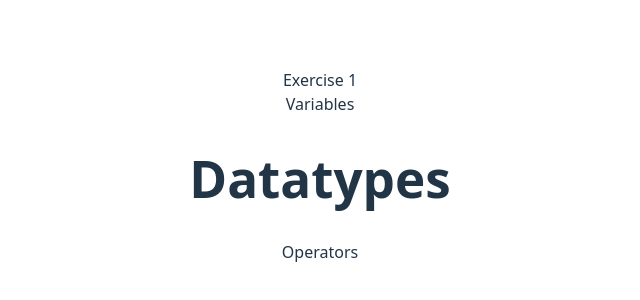
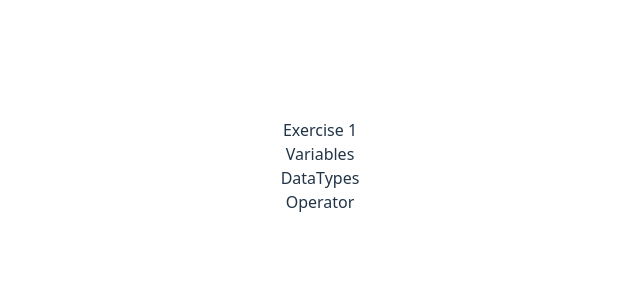
Before and after one commit to kuldeeepkumar/Training, a React (Vite) app: page / in a window 1280 px wide. Shown: the part 234-534 px from the top of the page, without its empty margins (320-960 px from the left). Built offline with nearby package versions, Linux system fonts and the light colour scheme.

Commit message:
exercise one is one with some of fixes and changes and it is practiced

```diff
--- a/src/App.jsx
+++ b/src/App.jsx
@@ -1,5 +1,6 @@
 import "./App.css";
-import Exercise1 from "./assets/execises/exercise1/Exercise1";
+import Exercise1 from "./execises/exercise1/Exercise1";
+
 
 function App() {
   return (
--- a/src/assets/execises/exercise1/Datatypes.jsx
+++ /dev/null
@@ -1,41 +0,0 @@
-import React from 'react'
-
-const Datatypes = () => {
-    let yourName = "Kuldeep";
-    let greeting = "Hello";
-    let sentence = `${greeting} My name is ${yourName}`; // Template literals
-
-    console.log(sentence);
-
-    //  Number
-
-    let num = 30;
-    let rate= 19.99;
-
-    // boolean
-    let isStudent = true;
-    let isTeacher = false;
-
-    // Object
-    let person = {
-      name: "Alice",
-      age: 30,
-    };
-
-    // Array
-    let fruits = ["apple", "banana", "cherry"];
-
-    // undefined
-    let car;
-    console.log(car); // Output: undefined
-
-    // null
-    let nothing = null;
- return (
-   <div>
-     <h1>Datatypes</h1>
-   </div>
- )
-}
-
-export default Datatypes
--- a/src/assets/execises/exercise1/Operators.jsx
+++ /dev/null
@@ -1,40 +0,0 @@
-import React from 'react'
-
-const Operators = () => {
-
-    let x = 100;
-    let y = 50;
-    console.log(x + y); // Output: 15 (Addition)
-    console.log(x - y); // Output: 5  (Subtraction)
-    console.log(x * y); // Output: 50 (Multiplication)
-    console.log(x / y); // Output: 2  (Division)
-    console.log(x % y); // Output: 0  (Modulus)
-
-    // Comparison Operators
-    let a = 100;
-    let b = 200;
-    console.log(a == b); // Output: false (Equal to)
-    console.log(a != b); // Output: true  (Not equal to)
-    console.log(a > b); // Output: false (Greater than)
-    console.log(a < b); // Output: true  (Less than)
-
-    // Logical Operators
-
-    let t = true;
-    let h = false;
-    console.log(t && h); // Output: false (AND)
-    console.log(t || h); // Output: true  (OR)
-    console.log(!t); // Output: false (NOT)
-
-    // Assignment Operators
-
-    let abc = 10;
-    abc += 5; // a = a + 5 -> a = 15
-    console.log(a); // Output: 15
-
-  return (
-    <div>Operators</div>
-  )
-}
-
-export default Operators
--- /dev/null
+++ b/src/execises/exercise1/DataTypes.jsx
@@ -0,0 +1,40 @@
+import React from 'react'
+
+const DataTypes = () => {
+  let yourName = "Kuldeep";
+  let greeting = "Hello";
+  let sentence = `${greeting} My name is ${yourName}`; // Template literals
+
+  console.log(sentence);
+
+  //  Number
+
+  let age = 30;
+  let price = 19.99;
+
+  // boolean
+  let isStudent = true;
+  let isTeacher = false;
+
+  // Object
+  let person = {
+    name: "Alice",
+    age: 30,
+  };
+
+  // Array
+  let fruits = ["apple", "banana", "cherry"];
+
+  // undefined
+  let car;
+  console.log(car); // Output: undefined
+
+  // null
+  let nothing = null;
+
+  return (
+    <div>DataTypes</div>
+  )
+}
+
+export default DataTypes
--- a/src/assets/execises/exercise1/Exercise1.jsx
+++ b/src/execises/exercise1/Exercise1.jsx
@@ -1,7 +1,8 @@
 import React from "react";
 import Variables from "./Variables";
-import Datatypes from "./Datatypes";
-import Operators from "./Operators";
+import DataTypes from "./DataTypes";
+import Operator from "./Operator";
+
 
 const Exercise1 = () => {
   console.log("Hello Meenakshi");
@@ -10,8 +11,9 @@ const Exercise1 = () => {
     <>
       <div>Exercise 1</div>
       <Variables />
-      <Datatypes/>
-      <Operators/>
+      <DataTypes/>
+      <Operator/>
+
     </>
   );
 };
--- /dev/null
+++ b/src/execises/exercise1/Operator.jsx
@@ -0,0 +1,10 @@
+import React from 'react'
+
+const Operator = () => {
+
+  return (
+    <div>Operator</div>
+  )
+}
+
+export default Operator
```
Also changed, not shown: src/execises/exercise1/Variables.jsx (renamed from src/assets/execises/exercise1/Variables.jsx).
